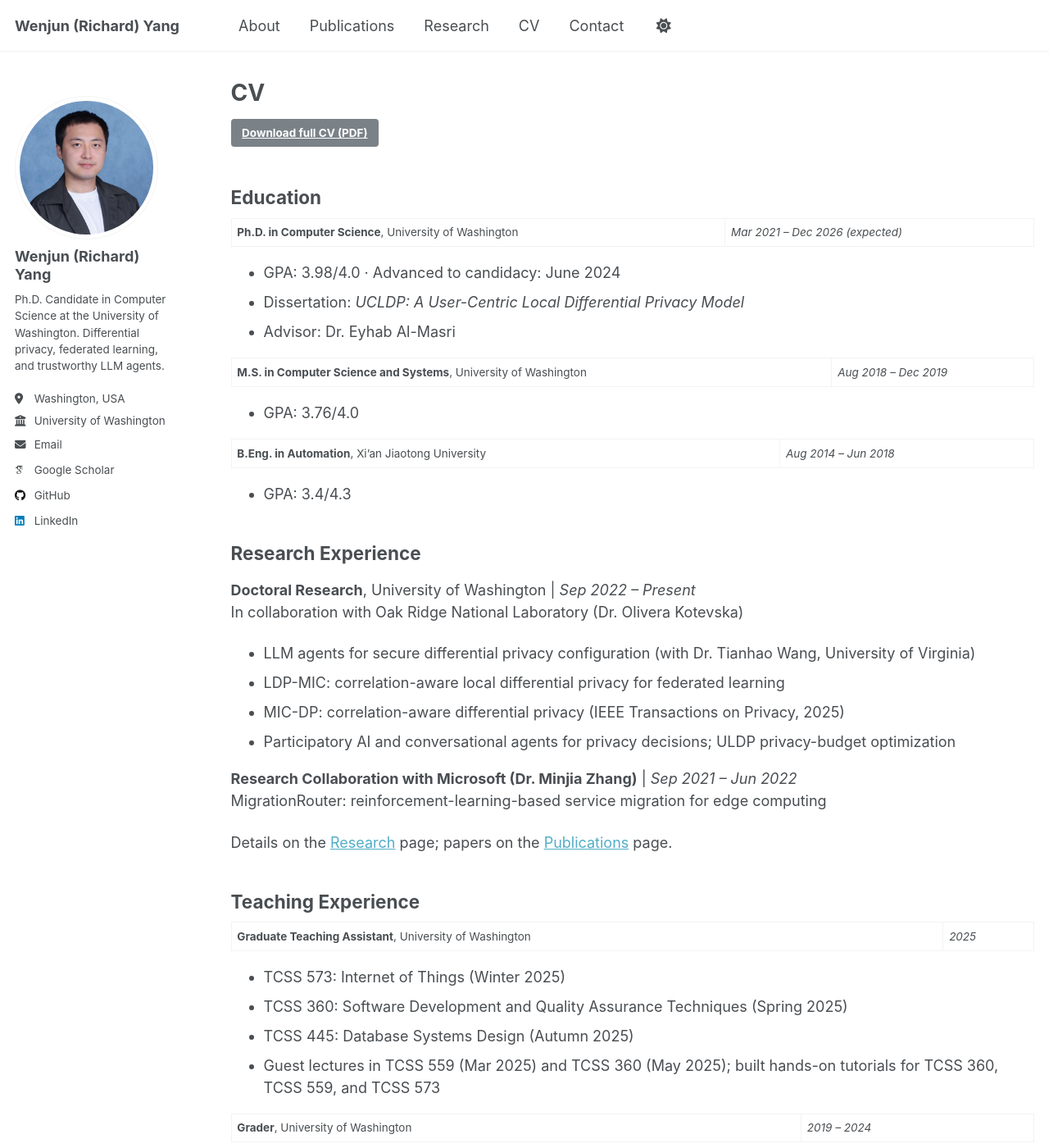
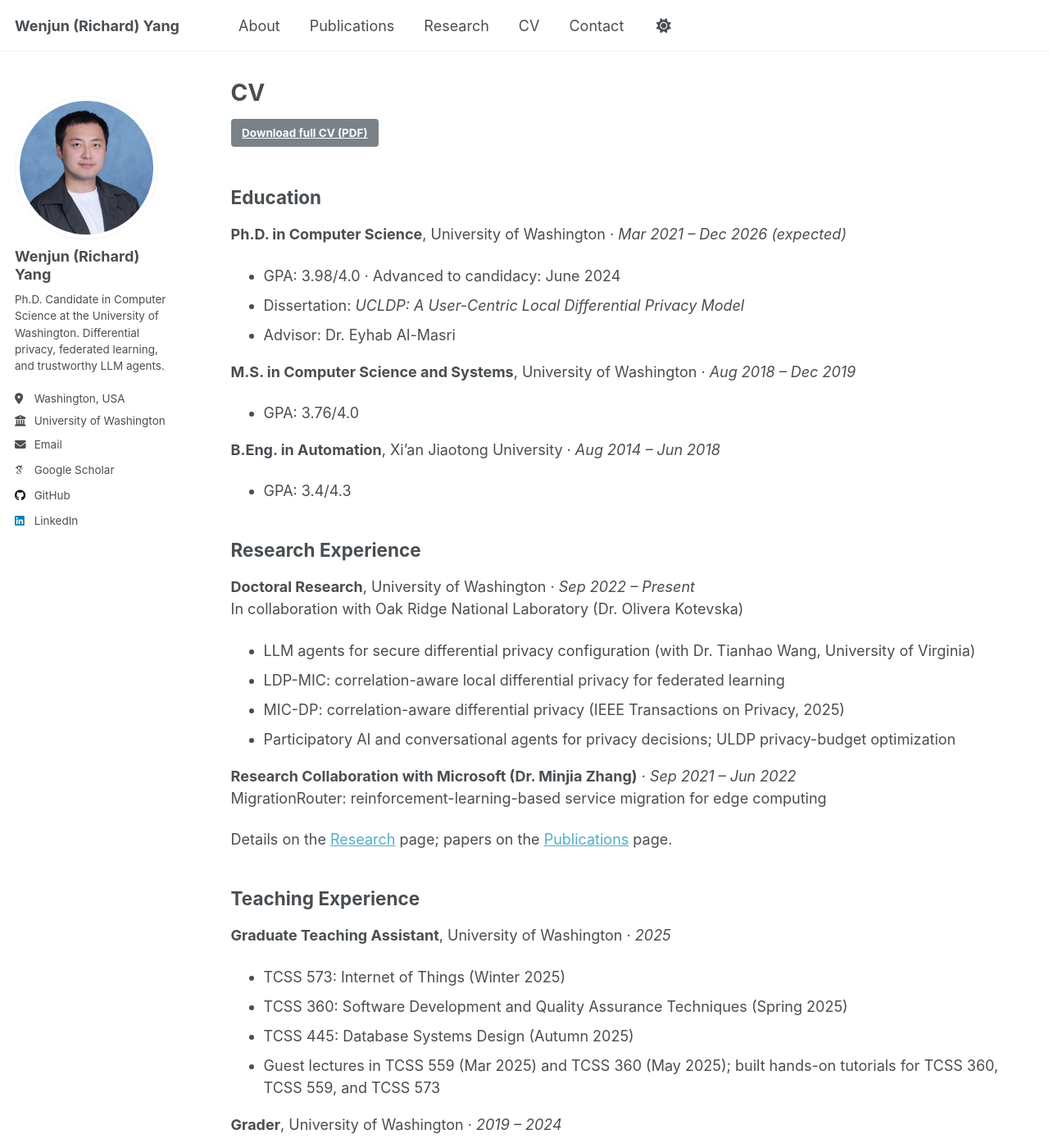
Before and after one commit to merlery/WenjunYang.github, a Jekyll site: the page built from _pages/cv.md, in a window 1280 px wide and 1400 px high. Shown: the whole window at 82% size. Built offline with Jekyll 4.4.1, drawn with Linux system fonts in a browser that asks for light colours; some web fonts are replaced; a script that is not in the unit is left out; some of the changed text lies outside the part shown.

```diff
--- a/_pages/cv.md
+++ b/_pages/cv.md
@@ -13,23 +13,23 @@ redirect_from:
 
 ## Education
 
-**Ph.D. in Computer Science**, University of Washington | *Mar 2021 – Dec 2026 (expected)*
+**Ph.D. in Computer Science**, University of Washington · *Mar 2021 – Dec 2026 (expected)*
 
 - GPA: 3.98/4.0 · Advanced to candidacy: June 2024
 - Dissertation: *UCLDP: A User-Centric Local Differential Privacy Model*
 - Advisor: Dr. Eyhab Al-Masri
 
-**M.S. in Computer Science and Systems**, University of Washington | *Aug 2018 – Dec 2019*
+**M.S. in Computer Science and Systems**, University of Washington · *Aug 2018 – Dec 2019*
 
 - GPA: 3.76/4.0
 
-**B.Eng. in Automation**, Xi'an Jiaotong University | *Aug 2014 – Jun 2018*
+**B.Eng. in Automation**, Xi'an Jiaotong University · *Aug 2014 – Jun 2018*
 
 - GPA: 3.4/4.3
 
 ## Research Experience
 
-**Doctoral Research**, University of Washington | *Sep 2022 – Present*
+**Doctoral Research**, University of Washington · *Sep 2022 – Present*
 In collaboration with Oak Ridge National Laboratory (Dr. Olivera Kotevska)
 
 - LLM agents for secure differential privacy configuration (with Dr. Tianhao Wang, University of Virginia)
@@ -37,21 +37,21 @@ In collaboration with Oak Ridge National Laboratory (Dr. Olivera Kotevska)
 - MIC-DP: correlation-aware differential privacy (IEEE Transactions on Privacy, 2025)
 - Participatory AI and conversational agents for privacy decisions; ULDP privacy-budget optimization
 
-**Research Collaboration with Microsoft (Dr. Minjia Zhang)** | *Sep 2021 – Jun 2022*
+**Research Collaboration with Microsoft (Dr. Minjia Zhang)** · *Sep 2021 – Jun 2022*
 MigrationRouter: reinforcement-learning-based service migration for edge computing
 
 Details on the [Research]({{ "/research/" | relative_url }}) page; papers on the [Publications]({{ "/publications/" | relative_url }}) page.
 
 ## Teaching Experience
 
-**Graduate Teaching Assistant**, University of Washington | *2025*
+**Graduate Teaching Assistant**, University of Washington · *2025*
 
 - TCSS 573: Internet of Things (Winter 2025)
 - TCSS 360: Software Development and Quality Assurance Techniques (Spring 2025)
 - TCSS 445: Database Systems Design (Autumn 2025)
 - Guest lectures in TCSS 559 (Mar 2025) and TCSS 360 (May 2025); built hands-on tutorials for TCSS 360, TCSS 559, and TCSS 573
 
-**Grader**, University of Washington | *2019 – 2024*
+**Grader**, University of Washington · *2019 – 2024*
 
 - TCSS 573: Internet of Things (Winter 2022, 2023, 2024)
 - TCSS 559: Service Computing (Autumn 2021, 2022, 2024)
@@ -89,7 +89,7 @@ Details on the [Research]({{ "/research/" | relative_url }}) page; papers on the
 
 ## Professional Experience
 
-**Software Engineer Intern**, Neusoft Corporation, Shenyang, China | *Jun 2018 – Aug 2018*
+**Software Engineer Intern**, Neusoft Corporation, Shenyang, China · *Jun 2018 – Aug 2018*
 
 - Built the data layer of a government procurement platform: designed the database schema and storage structure, cleaned data, and contributed to front-end development.
 
```
Also changed, not shown: _pages/research.md (+3 -3 lines).
